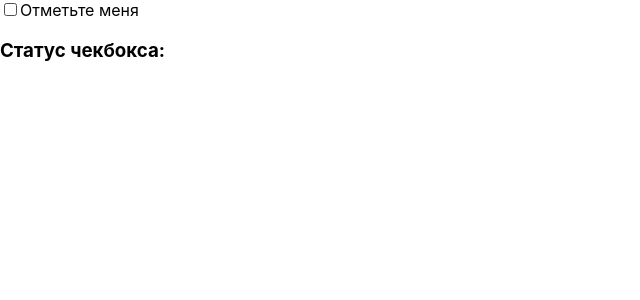
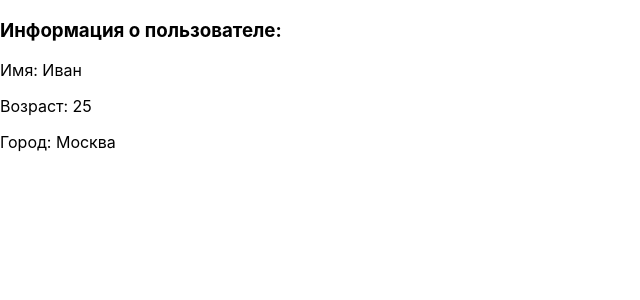
Before and after one commit to yaroslavagrebeneva/yasya_react_2025, a React (Create React App) app: page / in a window 1280 px wide. Shown: the top 300 px of the page, without its empty margins (0-640 px from the left). Built offline with nearby package versions, Linux system fonts and the light colour scheme.

Commit message:
Task 105: Implement UserInfo component with props

```diff
--- a/src/App.js
+++ b/src/App.js
@@ -1,33 +1,30 @@
 import React, { useState } from 'react';
 
+function UserInfo({ name, age, city }) {
+  return (
+    <div>
+      <h3>Информация о пользователе:</h3>
+      <p>Имя: {name}</p>
+      <p>Возраст: {age}</p>
+      <p>Город: {city}</p>
+    </div>
+  );
+}
+
 function App() {
-  const [checked, setChecked] = useState(false);
-  const [message, setMessage] = useState('');
-
-  const handleCheckboxChange = (e) => {
-    setChecked(e.target.checked);
-    setMessage(e.target.checked ? 'Чекбокс отмечен' : 'Чекбокс не отмечен');
-  };
+  const [userData, setUserData] = useState({
+    name: 'Иван',
+    age: 25,
+    city: 'Москва'
+  });
 
   return (
     <div>
-      <form>
-        <div>
-          <label>
-            <input
-              type="checkbox"
-              checked={checked}
-              onChange={handleCheckboxChange}
-            />
-            Отметьте меня
-          </label>
-        </div>
-      </form>
-
-      <div>
-        <h3>Статус чекбокса:</h3>
-        <p>{message}</p>
-      </div>
+      <UserInfo
+        name={userData.name}
+        age={userData.age}
+        city={userData.city}
+      />
     </div>
   );
 }
```
